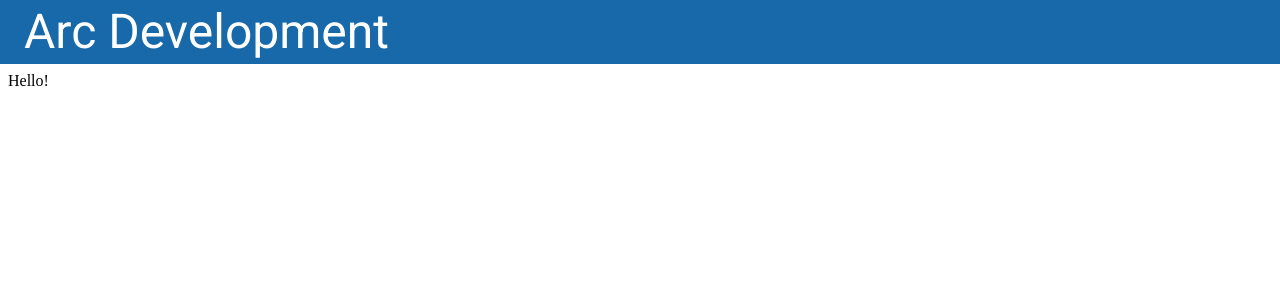
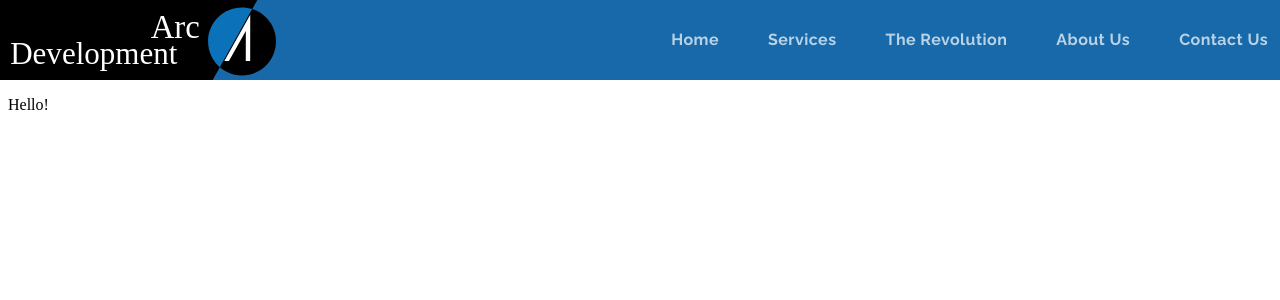
Before and after one commit to samandar-boymurodov/Arc-Development, a React (Create React App) app: page / in a window 1280 px wide. Shown: the top 300 px of the page. Built offline with nearby package versions, Linux system fonts and the light colour scheme.

Commit message:
tabs are added

```diff
--- a/public/index.html
+++ b/public/index.html
@@ -6,7 +6,9 @@
     <meta name="viewport" content="width=device-width, initial-scale=1" />
     <meta name="theme-color" content="#000000" />
     <meta name="description" content="Web site created using create-react-app" />
-    <link rel="stylesheet" href="https://fonts.googleapis.com/css?family=Roboto:300,400,500,700&display=swap" />
+    <link rel="shortcut icon" href="%PUBLIC_URL%/favicon.png">
+    <link rel="stylesheet" href="https://fonts.googleapis.com/css?family=Pacifico|Raleway:100,400,400i,700|Roboto:300,400,500,700&display=swap" />
+
     <!--
       manifest.json provides metadata used when your web app is installed on a
       user's mobile device or desktop. See https://developers.google.com/web/fundamentals/web-app-manifest/
--- a/src/components/UI/Header.js
+++ b/src/components/UI/Header.js
@@ -3,8 +3,11 @@
 import AppBar from '@material-ui/core/AppBar'
 import Toolbar from '@material-ui/core/Toolbar'
 import useScrollTrigger from '@material-ui/core/useScrollTrigger';
-import Typography from '@material-ui/core/Typography'
 import { makeStyles } from '@material-ui/core/styles'
+import Tabs from '@material-ui/core/Tabs'
+import Tab from '@material-ui/core/Tab'
+
+import logo from '../../assets/logo.svg'
 
 function ElevationScroll(props) {
   const { children } = props;
@@ -21,7 +24,19 @@
 
 const useStyles = makeStyles((theme) => ({
     barMargin: {
-        ...theme.mixins.toolbar
+        ...theme.mixins.toolbar,
+        marginBottom: "1.5rem"
+    },
+    logo: {
+        height: "5rem"
+    },
+    tabContainer: {
+        marginLeft: "auto"
+    },
+    tab: {
+        ...theme.typography.tab,
+        minWidth: 10,
+        marginLeft: "25px"
     }
 }))
 
@@ -31,10 +46,21 @@
         <>
             <ElevationScroll>
                 <AppBar color="primary">
-                    <Toolbar>
-                        <Typography variant="h3">
-                            Arc Development
-                        </Typography>
+                    <Toolbar disableGutters>
+                        <img
+                            src={logo}
+                            alt="Company Logo"
+                            className={classes.logo}
+                            />
+                        <Tabs
+
+                            className={classes.tabContainer}>
+                            <Tab className={classes.tab} label="Home"/>
+                            <Tab className={classes.tab} label="Services"/>
+                            <Tab className={classes.tab} label="The Revolution"/>
+                            <Tab className={classes.tab} label="About Us"/>
+                            <Tab className={classes.tab} label="Contact Us"/>
+                        </Tabs>
                     </Toolbar>
                 </AppBar>
             </ElevationScroll>
--- a/src/components/UI/Theme.js
+++ b/src/components/UI/Theme.js
@@ -8,5 +8,13 @@
         secondary: {
             main: "#fb8c00"
         }
+    },
+    typography: {
+        tab: {
+            fontFamily: "Raleway",
+            textTransform: "none",
+            fontWeight: "700",
+            fontSize: "1rem"
+        }
     }
 })
```
Also changed, not shown: public/favicon.png (added), public/manifest.json (deleted).
